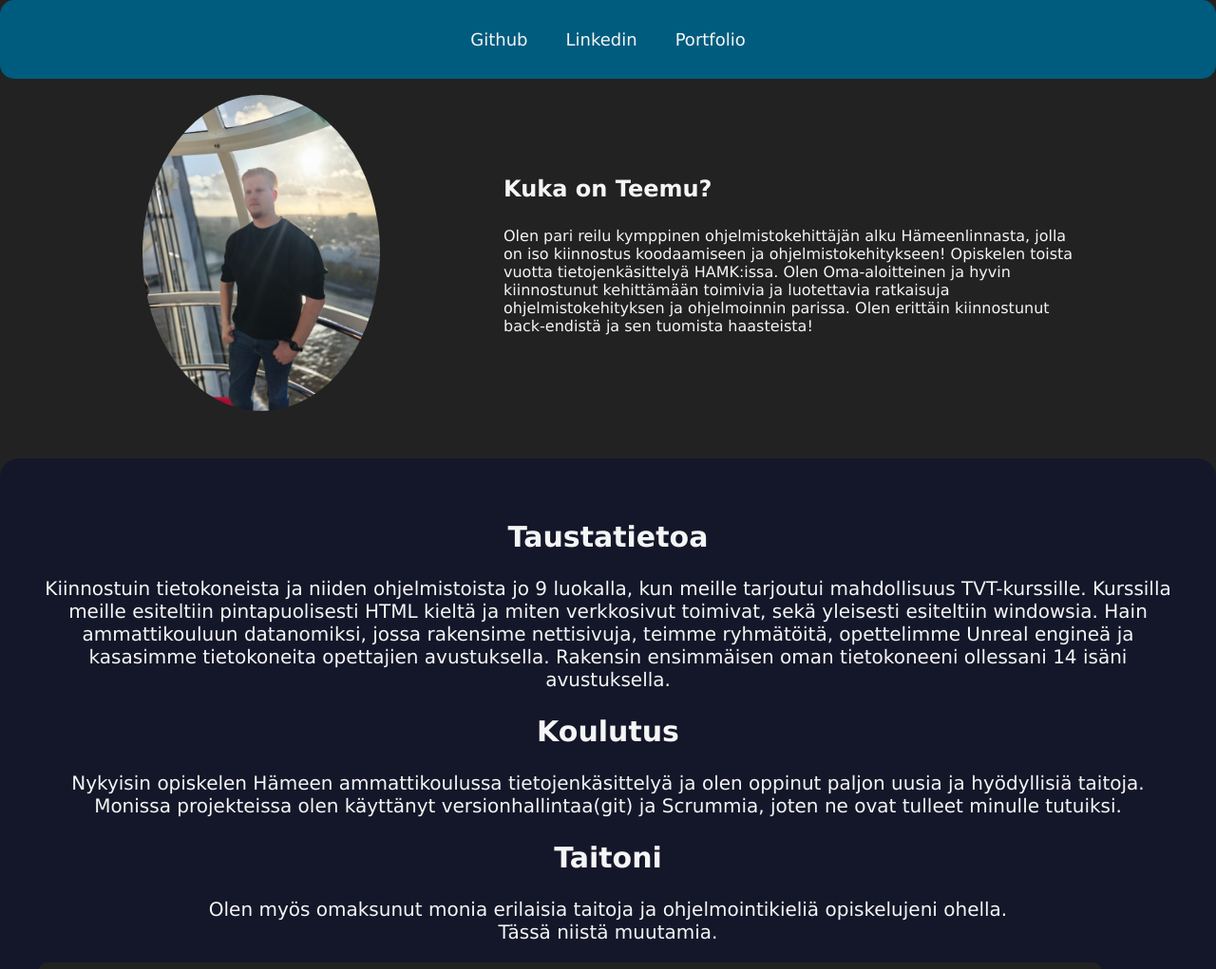
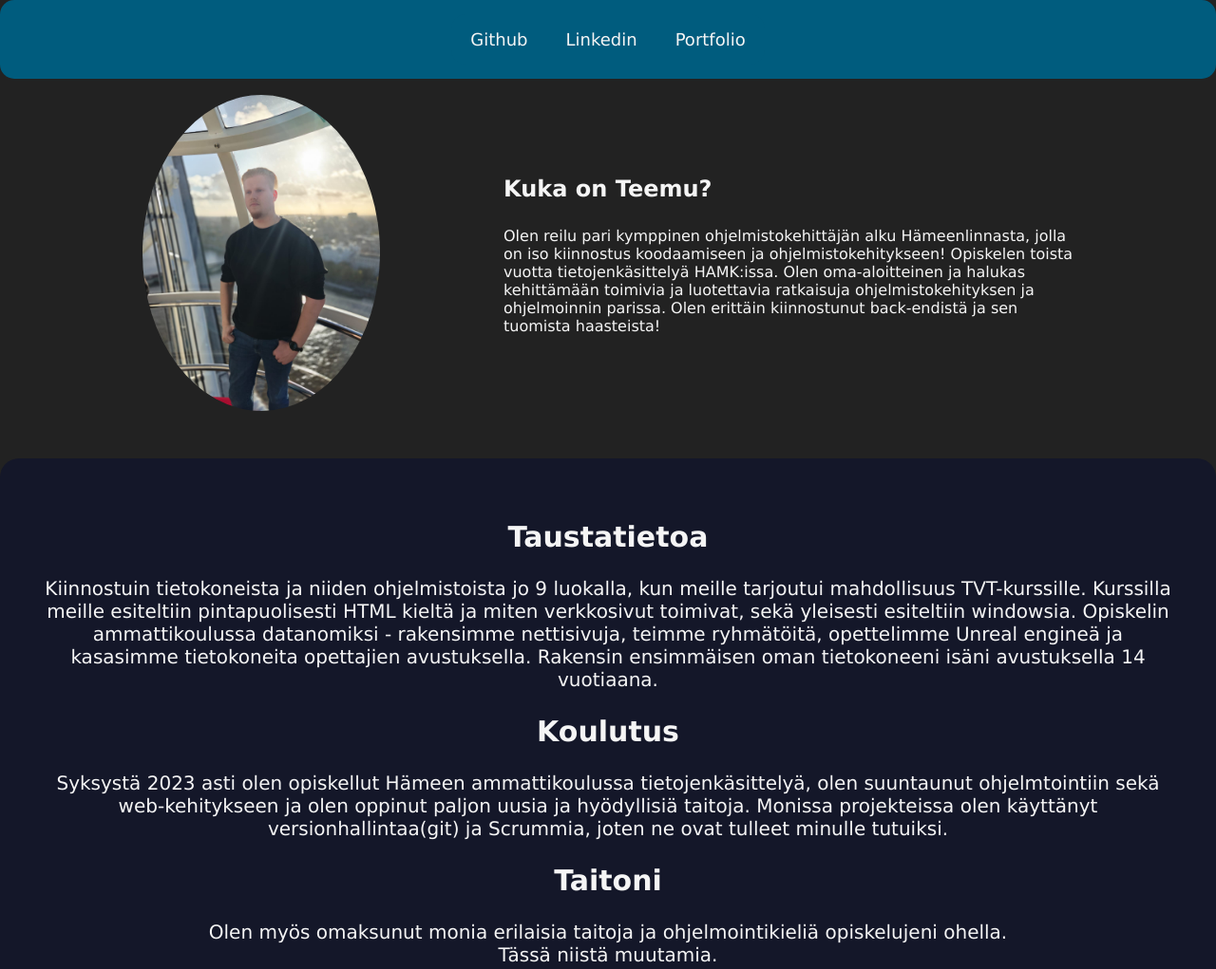
Before and after one commit to Tupolaa/Portfolio, a plain HTML site: page Index.html in a window 1280 px wide. Shown: the top 1021 px of the page at 95% size. Drawn offline with Linux system fonts and the light colour scheme.

Commit message:
Typo korjaukset

```diff
--- a/Index.html
+++ b/Index.html
@@ -25,8 +25,8 @@
         <img src="Media/OmaKuva.jpg" alt="Kuva" title="OmaKuva" id="photo">
 <div class="text-container">
         <h2>Kuka on Teemu?</h2>
-        <p>Olen pari reilu kymppinen ohjelmistokehittäjän alku Hämeenlinnasta, jolla on iso kiinnostus koodaamiseen ja ohjelmistokehitykseen! Opiskelen toista vuotta tietojenkäsittelyä HAMK:issa.
-        Olen Oma-aloitteinen ja hyvin kiinnostunut kehittämään toimivia ja luotettavia ratkaisuja ohjelmistokehityksen ja ohjelmoinnin parissa. Olen erittäin kiinnostunut back-endistä ja sen tuomista haasteista!
+        <p>Olen reilu pari kymppinen ohjelmistokehittäjän alku Hämeenlinnasta, jolla on iso kiinnostus koodaamiseen ja ohjelmistokehitykseen! Opiskelen toista vuotta tietojenkäsittelyä HAMK:issa.
+        Olen oma-aloitteinen ja halukas kehittämään toimivia ja luotettavia ratkaisuja ohjelmistokehityksen ja ohjelmoinnin parissa. Olen erittäin kiinnostunut back-endistä ja sen tuomista haasteista!
     </p>
 </div>
     </section>
@@ -34,10 +34,10 @@
     <section Class="Backround", id="Tausta">
         <h2 class="BrHeader">Taustatietoa</h2>
         <p>Kiinnostuin tietokoneista ja niiden ohjelmistoista jo 9 luokalla, kun meille tarjoutui mahdollisuus TVT-kurssille. Kurssilla meille esiteltiin pintapuolisesti HTML kieltä ja miten verkkosivut toimivat, sekä yleisesti
-            esiteltiin windowsia. Hain ammattikouluun datanomiksi, jossa rakensime nettisivuja, teimme ryhmätöitä, opettelimme Unreal engineä ja kasasimme tietokoneita opettajien avustuksella. Rakensin ensimmäisen oman tietokoneeni ollessani 14 isäni avustuksella.
+            esiteltiin windowsia. Opiskelin ammattikoulussa datanomiksi - rakensimme nettisivuja, teimme ryhmätöitä, opettelimme Unreal engineä ja kasasimme tietokoneita opettajien avustuksella. Rakensin ensimmäisen oman tietokoneeni isäni avustuksella 14 vuotiaana.
         </p>
         <h2 class="BrHeader">Koulutus</h2>
-        <p>Nykyisin opiskelen Hämeen ammattikoulussa tietojenkäsittelyä ja olen oppinut paljon uusia ja hyödyllisiä taitoja.
+        <p>Syksystä 2023 asti olen opiskellut Hämeen ammattikoulussa tietojenkäsittelyä, olen suuntaunut ohjelmtointiin sekä web-kehitykseen ja olen oppinut paljon uusia ja hyödyllisiä taitoja.
             Monissa projekteissa olen käyttänyt versionhallintaa(git) ja Scrummia, joten ne ovat tulleet minulle tutuiksi.
         </p>
 
```
